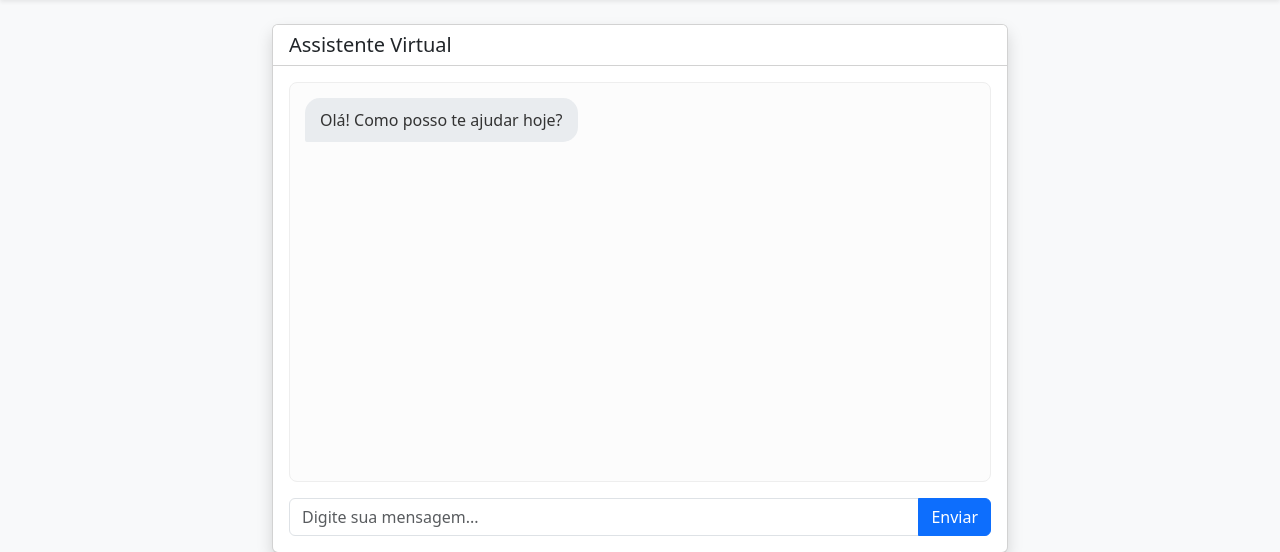
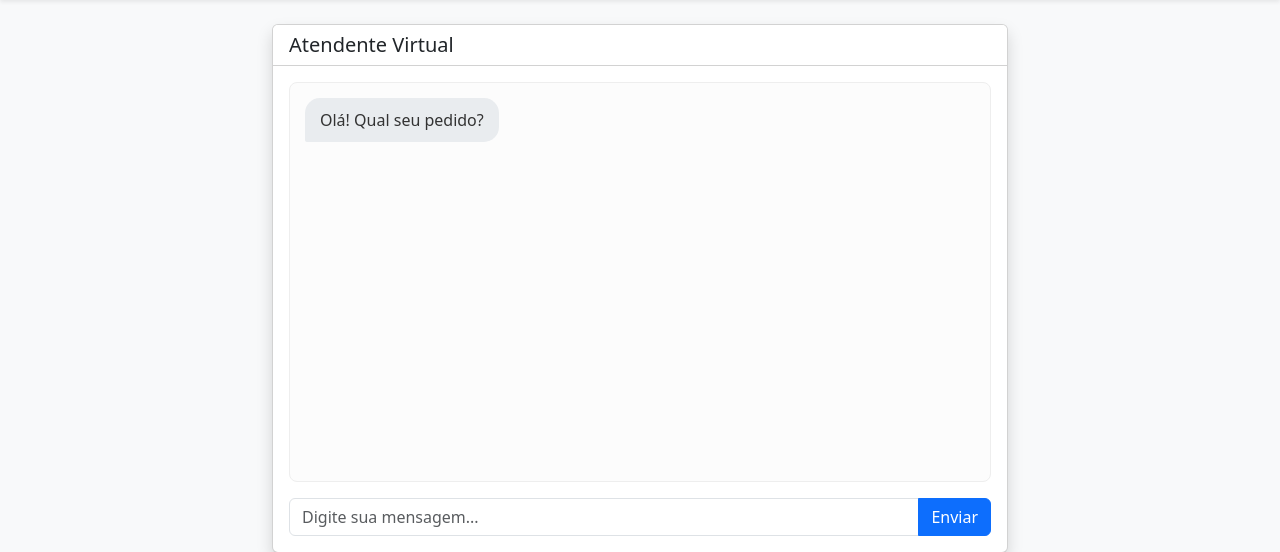
Before and after one commit to DiegoSouza1677/ChatBotGT04, a Flask app: page / in a window 1280 px wide. Shown: the part 56-608 px from the top of the page. Run offline with Flask 3, Linux system fonts and the light colour scheme.

```diff
--- a/templates/index.html
+++ b/templates/index.html
@@ -1,6 +1,6 @@
 {% extends "base.html" %}
 
-{% block title %}Chat - Assistente Virtual{% endblock %}
+{% block title %}Chat - Atendente virtual{% endblock %}
 
 {% block styles %}
 <style>
@@ -38,13 +38,13 @@
     <div class="col-md-8">
         <div class="card shadow">
             <div class="card-header bg-white">
-                <h5 class="mb-0"><i class="bi bi-chat-dots"></i> Assistente Virtual</h5>
+                <h5 class="mb-0"><i class="bi bi-chat-dots"></i> Atendente Virtual</h5>
             </div>
 
             <div class="card-body">
                 <div id="chat-window" class="mb-3 d-flex flex-column">
                     <div class="message ai-message">
-                        Olá! Como posso te ajudar hoje?
+                        Olá! Qual seu pedido?
                     </div>
                 </div>
 
```
